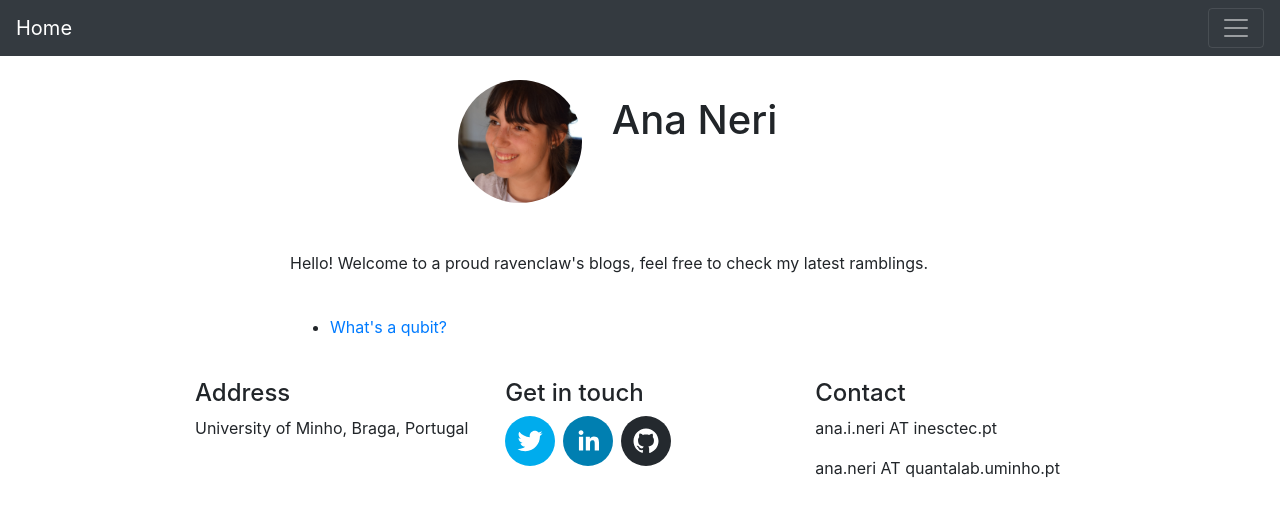
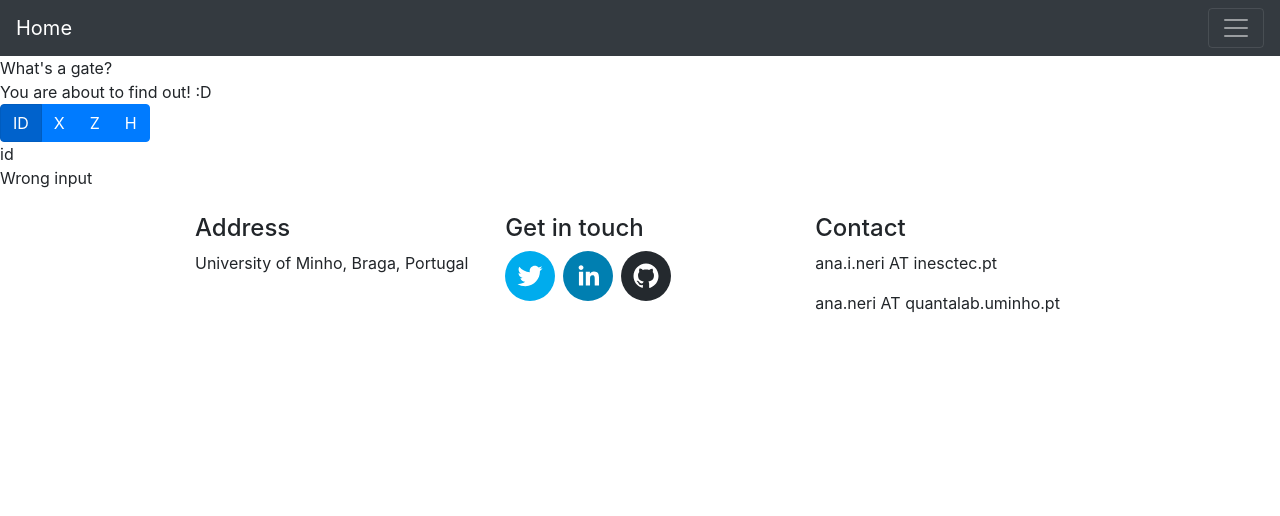
Before and after one commit to AnaNeri/myBlog, a React (Create React App) app: page /blog/qgate in a window 1280 px wide. Shown: the top 516 px of the page. Built offline with nearby package versions, Linux system fonts and the light colour scheme.

Commit message:
Add Activity

```diff
--- a/src/components/Form.js
+++ /dev/null
@@ -1,50 +0,0 @@
-import React, { Component } from 'react';
-
-const SERVER = 'http://localhost:7000/'
-
-class Form extends Component {
-  constructor (prop) {
-    super(prop)
-    this.state = {
-      value: '',
-      qs: ''
-    }
-    this.changeHandler = this.changeHandler.bind(this)
-    this.handleSubmit = this.handleSubmit.bind(this)
-  }
-
-  changeHandler(event) {
-    event.preventDefault()
-    this.setState({
-      value: event.target.value
-    });
-    fetch(SERVER + event.target.value)
-      .then(resp => resp.json())
-      .then(resp => this.setState({qs: resp.res}))
-  }
-
-  handleSubmit(event) {
-    event.preventDefault();
-    fetch(SERVER + this.state.value)
-       .then(resp => resp.json())
-      .then(resp => this.setState({qs: resp.res}))
-  }
-
-  render () {
-    return (
-      <div>
-      <form onSubmit={this.handleSubmit}>
-        <p> Add a gate to the circuit : </p>
-          <input type="text"
-                 name="gate"
-                 value={this.state.value}
-                 onChange={this.changeHandler}
-          />
-      </form>
-      <p>res: {this.state.qs}</p>
-      </div>
-    );
-  }
-}
-
-export default Form;
--- /dev/null
+++ b/src/components/GateActivity.js
@@ -0,0 +1,21 @@
+import React from 'react';
+
+
+function GateActivity({initState="|0>", gate="id"}) {
+  const gates = [
+    {id: 'id', res: '|0>'},
+    {id: 'x', res: '|1>'},
+    {id: 'z', res: '|0>'},
+    {id: 'h', res: '1/sqrt(2) ( |0> + |1> )'},
+  ];
+
+  const g = gates.find(c => c.id === gate);
+
+  return (
+    <div>
+      {g ? g.res : "Wrong input" }
+    </div>
+  );
+}
+
+export default GateActivity;
--- a/src/containers/App.js
+++ b/src/containers/App.js
@@ -2,13 +2,14 @@ import React from 'react';
 import { Helmet } from 'react-helmet';
 import Nav1 from '../components/Nav';
 import Footer from '../components/Footer'
-import Form from '../components/Form';
 import AboutMe from './AboutMe';
 import Publications from './Publications';
 import Cv from './Cv';
 import HomePage from './HomePage';
 import TextEntry from './Blog/TextEntry';
+import GatePost from './Blog/GatePost';
 import qubit from '../posts/qubit.json';
+import qgate from '../posts/qgate.json';
 import '../../node_modules/bootstrap/dist/css/bootstrap.min.css'; // must import this AND npm install
 import {
   BrowserRouter as Router,
@@ -16,6 +17,7 @@ import {
   Route,
   //Link
 } from "react-router-dom";
+
 
 function App() {
   return (
@@ -31,6 +33,9 @@ function App() {
             <Switch>
               <Route path="/blog/qubit">
                 <TextEntry title={qubit.title} text={qubit.body} />
+              </Route>
+              <Route path="/blog/qgate">
+              	<GatePost title={qgate.title} text={qgate.body} />
               </Route>
               <Route path="/about">
                 <AboutMe />
--- /dev/null
+++ b/src/containers/Blog/GatePost.js
@@ -0,0 +1,35 @@
+import React from 'react';
+import GateActivity from '../../components/GateActivity';
+import ToggleButtonGroup from 'react-bootstrap/ToggleButtonGroup';
+import ToggleButton from 'react-bootstrap/ToggleButton';
+import ButtonToolbar from 'react-bootstrap/ButtonToolbar';
+
+function GatePost({title="Tmp title", text="Hi"}) {
+
+  const [value, setValue] = React.useState(["id"]);
+
+  const handleChange = val => setValue(val);
+
+  return (
+    <div>
+      <div>
+        {title}
+      </div>
+          {text}
+
+
+          <ButtonToolbar>
+          	<ToggleButtonGroup type="radio" name="gates" value={value} defaultValue={"id"} onChange={handleChange}>
+          		<ToggleButton value={"id"}> ID </ToggleButton>
+          		<ToggleButton value={"x"}> X </ToggleButton>
+          		<ToggleButton value={"z"}> Z </ToggleButton>
+          		<ToggleButton value={"h"}> H </ToggleButton>
+          	</ToggleButtonGroup>
+          </ButtonToolbar>
+          {value}
+          <GateActivity gate={value} />
+    </div>
+  );
+}
+
+export default GatePost;
--- /dev/null
+++ b/src/posts/qgate.json
@@ -0,0 +1,4 @@
+{
+    "title": "What's a gate?",
+    "body": "You are about to find out! :D"
+}
```
Also changed, not shown: 1 other file (tests, documents, lock files or other folders).
